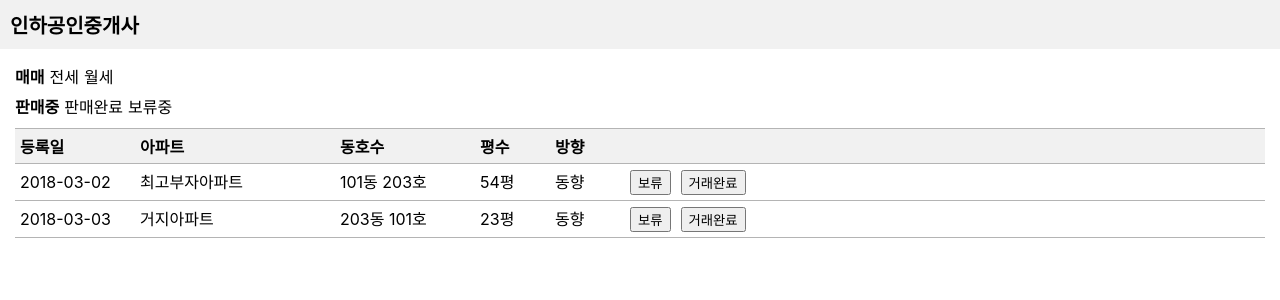
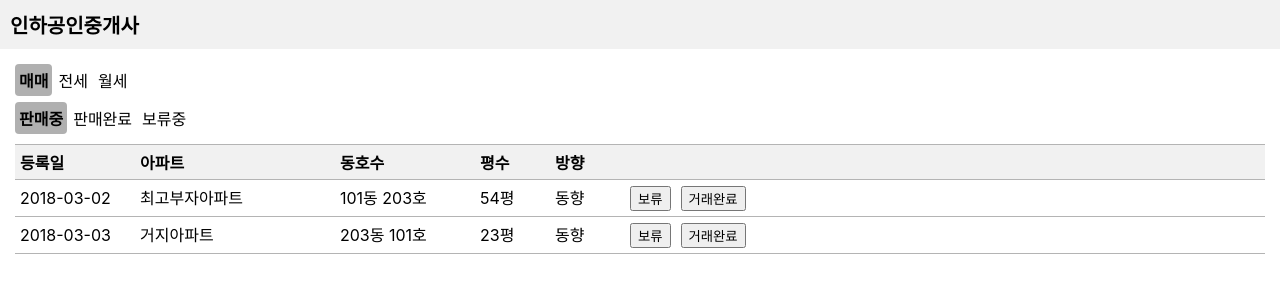
Before and after one commit to JuHyeon-Lee/Boodong-Client, a React (Create React App) app: page / in a window 1280 px wide. Shown: the top 300 px of the page. Built offline with nearby package versions, Linux system fonts and the light colour scheme.

Commit message:
style: SalesList Tab 및 Nav 스타일 수정

```diff
--- a/src/components/SalesList/SalesListNav.js
+++ b/src/components/SalesList/SalesListNav.js
@@ -11,12 +11,17 @@ style.SalesListNav = styled.div`
 style.SelectedNav = styled.label`
     display: inline-block;
     font-weight: bold;
-    margin-right: 5px;
+    margin-right: 2px;
+    padding: 4px;
+    border-radius: 4px;
+    background: #B0B0B0;
 `;
 
 style.UnselectedNav = styled.label`
     display: inline-block;
-    margin-right: 5px;
+    margin-right: 2px;
+    padding: 4px;
+    border-radius: 4px;
 `;
 
 const SalesListNav = () => {
--- a/src/components/SalesList/SalesListTab.js
+++ b/src/components/SalesList/SalesListTab.js
@@ -6,18 +6,22 @@ const style = {};
 
 style.SalesListTab = styled.div`
     display: inline-block;
-    margin-right: 5px;
 `;
 
 style.SelectedTab = styled.label`
     display: inline-block;
     font-weight: bold;
-    margin-right: 5px;
+    margin-right: 2px;
+    padding: 4px;
+    border-radius: 4px;
+    background: #B0B0B0;
 `;
 
 style.UnselectedTab = styled.label`
     display: inline-block;
-    margin-right: 5px;
+    margin-right: 2px;
+    padding: 4px;
+    border-radius: 4px;
 `;
 
 const SalesListTab = () => {
```
